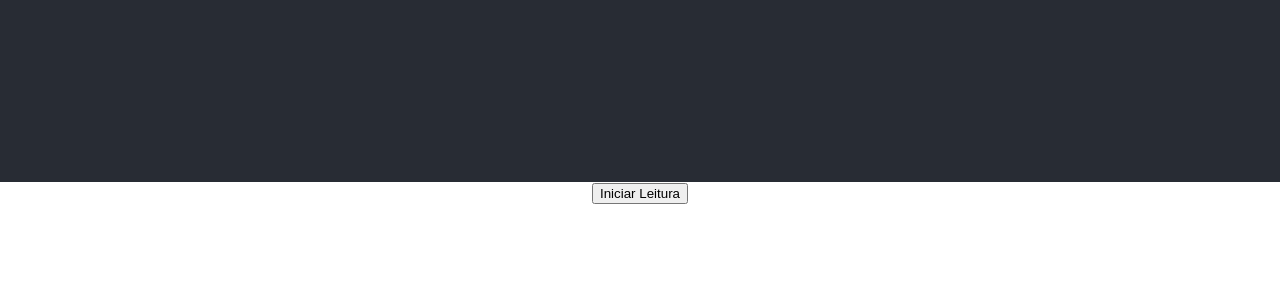
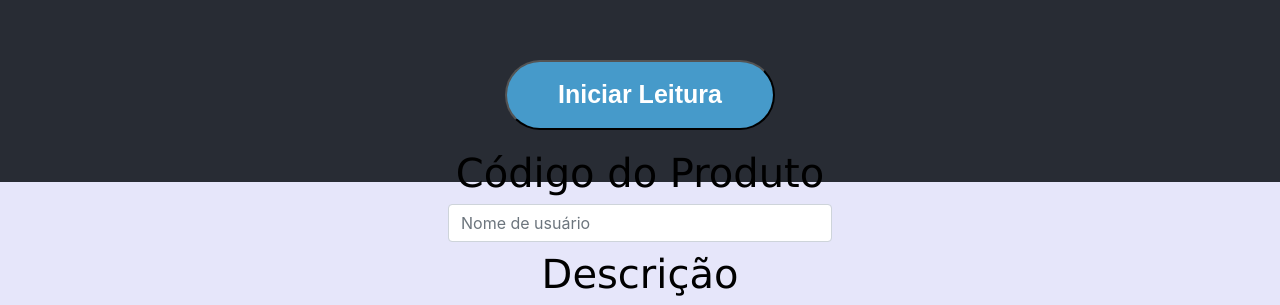
Before and after one commit to othonaf/Bomboniere-Vanessa-Frontend, a React (Create React App) app: page / in a window 1280 px wide. Shown: the part 618-923 px from the top of the page. Before the commit the page ends 822 px from the top, so only its background shows below. Built offline with nearby package versions, Linux system fonts and the light colour scheme.

Commit message:
Atualizando arquivos

```diff
--- a/package.json
+++ b/package.json
@@ -6,11 +6,15 @@
     "@testing-library/jest-dom": "^5.17.0",
     "@testing-library/react": "^13.4.0",
     "@testing-library/user-event": "^13.5.0",
+    "axios": "^1.6.8",
+    "bootstrap": "^5.3.3",
     "quagga": "^0.12.1",
     "react": "^18.2.0",
     "react-dom": "^18.2.0",
     "react-router-dom": "^6.22.3",
     "react-scripts": "5.0.1",
+    "reactstrap": "^9.2.2",
+    "styled-components": "^6.1.8",
     "web-vitals": "^2.1.4"
   },
   "scripts": {
--- a/public/index.html
+++ b/public/index.html
@@ -1,14 +1,13 @@
 <!DOCTYPE html>
 <html lang="pt-br">
+
 <head>
   <meta charset="utf-8" />
   <link rel="icon" href="%PUBLIC_URL%/favicon.ico" />
   <meta name="viewport" content="width=device-width, initial-scale=1" />
   <meta name="theme-color" content="#000000" />
-    <meta
-      name="description"
-      content="Web site created using create-react-app"
-    />
+  <meta name="description" content="Web site created using create-react-app" />
+  <link rel="stylesheet" href="https://cdn.jsdelivr.net/npm/bootstrap@5.1.0/dist/css/bootstrap.min.css" />
   <link rel="apple-touch-icon" href="%PUBLIC_URL%/logo192.png" />
   <!--
       manifest.json provides metadata used when your web app is installed on a
@@ -24,8 +23,9 @@
       work correctly both with client-side routing and a non-root public URL.
       Learn how to configure a non-root public URL by running `npm run build`.
     -->
-    <title>React App</title>
+  <title>Bomboniere Vanessa</title>
 </head>
+
 <body>
   <noscript>You need to enable JavaScript to run this app.</noscript>
   <div id="root"></div>
@@ -40,4 +40,5 @@
       To create a production bundle, use `npm run build` or `yarn build`.
     -->
 </body>
+
 </html>
--- a/src/App.js
+++ b/src/App.js
@@ -1,6 +1,7 @@
 import { BrowserRouter as Router, Route, Routes } from 'react-router-dom';
 import './App.css';
-import Content from './components/Content';
+// import Content from './components/Content';
+import IndexPage from './components/IndexPage';
 
 function App() {
   return (
@@ -8,7 +9,7 @@ function App() {
       <div className="App">
         <header className="App-header" />
         <Routes>
-          <Route path="/" element={<Content/>} />
+          <Route path="/" element={<IndexPage/>} />
 
         </Routes>
       </div>
```
Also changed, not shown: 1 other file (tests, documents, lock files or other folders). Lines whose indentation alone changed are shown as unchanged.
